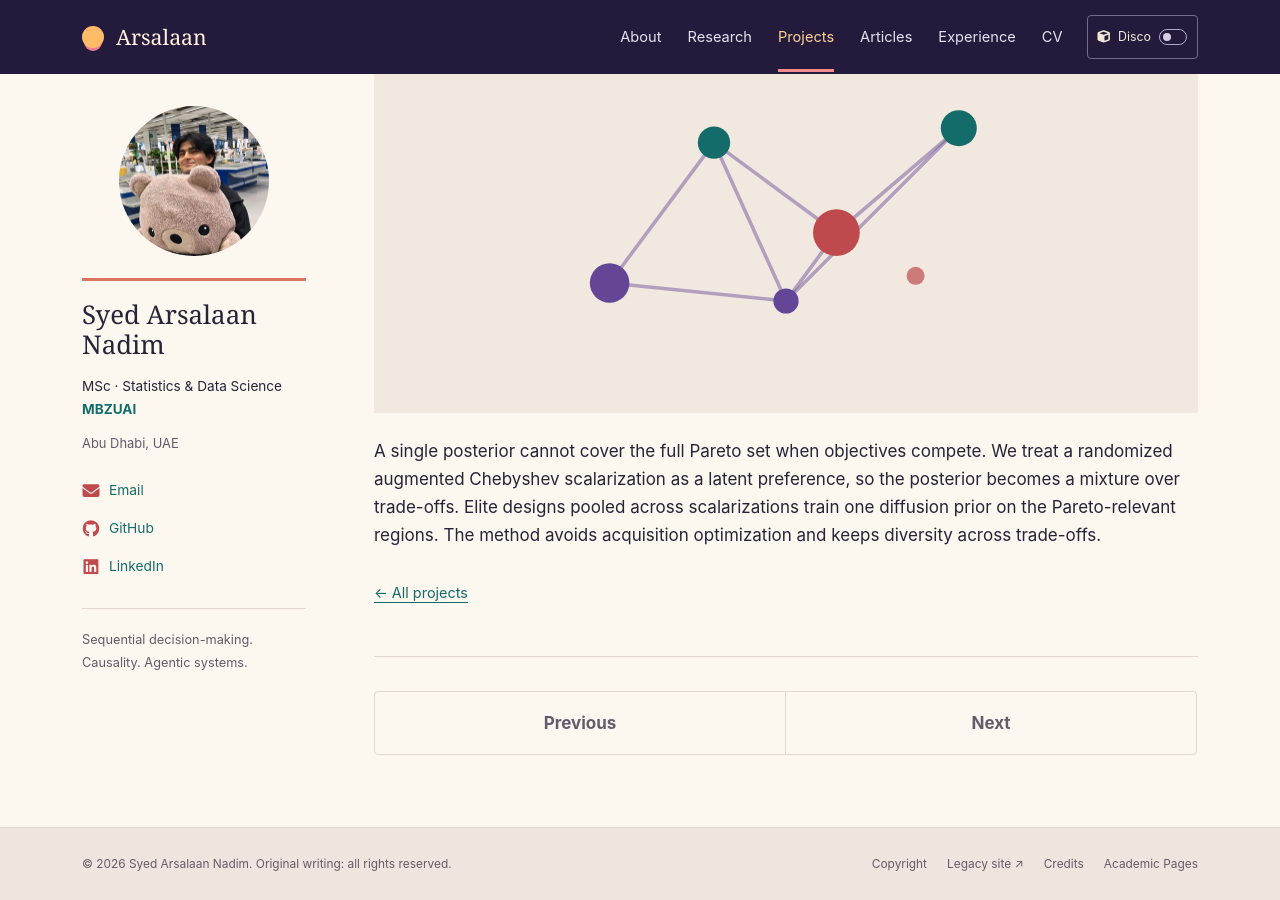
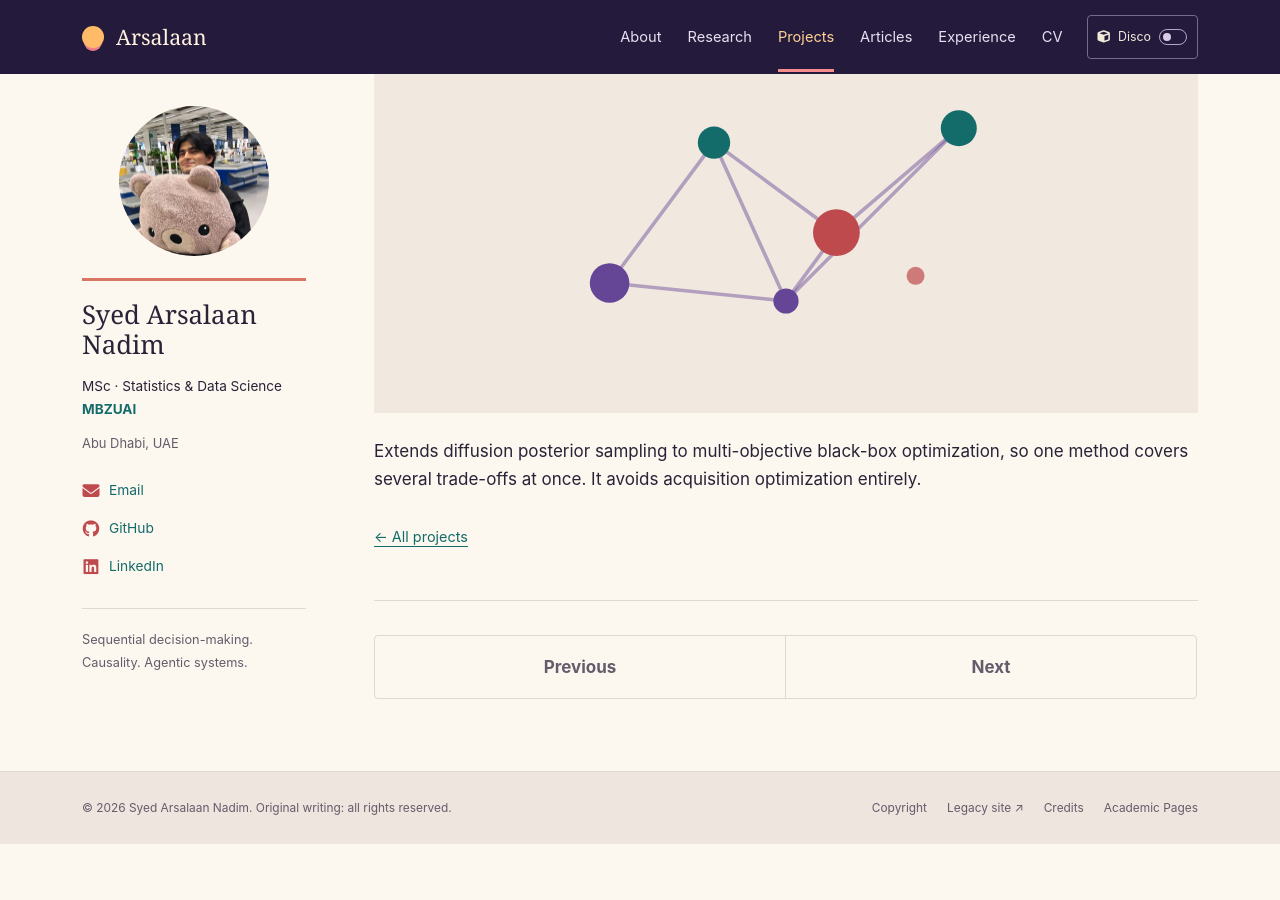
Before and after one commit to OrionXV/OrionXV.github.io, a Jekyll site: the page built from _portfolio/multi-objective-posterior-sampling.md, in a window 1280 px wide and 900 px high, scrolled down 684 px. Built offline with Jekyll 4.4.1, drawn with Linux system fonts in a browser that asks for light colours; after the commit the page ends 1528 px from its top, so only the background shows below that.

Commit message:
chore: simplify preprint summaries

```diff
--- a/_portfolio/multi-objective-posterior-sampling.md
+++ b/_portfolio/multi-objective-posterior-sampling.md
@@ -8,7 +8,7 @@ image: "/images/projects/preprint.svg"
 image_alt: "Abstract network of connected points"
 metadata: "Preprint · May 2026"
 authors: "Felix Huber, <strong>Syed Arsalaan Nadim</strong>, Jian Kang, Raul Astudillo"
-summary: "A single posterior cannot cover the full Pareto set when objectives compete. We treat a randomized augmented Chebyshev scalarization as a latent preference, so the posterior becomes a mixture over trade-offs. Elite designs pooled across scalarizations train one diffusion prior on the Pareto-relevant regions. The method avoids acquisition optimization and keeps diversity across trade-offs."
+summary: "Extends diffusion posterior sampling to multi-objective black-box optimization, so one method covers several trade-offs at once. It avoids acquisition optimization entirely."
 ---
 
-A single posterior cannot cover the full Pareto set when objectives compete. We treat a randomized augmented Chebyshev scalarization as a latent preference, so the posterior becomes a mixture over trade-offs. Elite designs pooled across scalarizations train one diffusion prior on the Pareto-relevant regions. The method avoids acquisition optimization and keeps diversity across trade-offs.
+Extends diffusion posterior sampling to multi-objective black-box optimization, so one method covers several trade-offs at once. It avoids acquisition optimization entirely.
```
Also changed, not shown: _portfolio/certified-causal-graph-recovery.md (+2 -2 lines), _portfolio/generator-disagreement-acquisition.md (+2 -2 lines).
